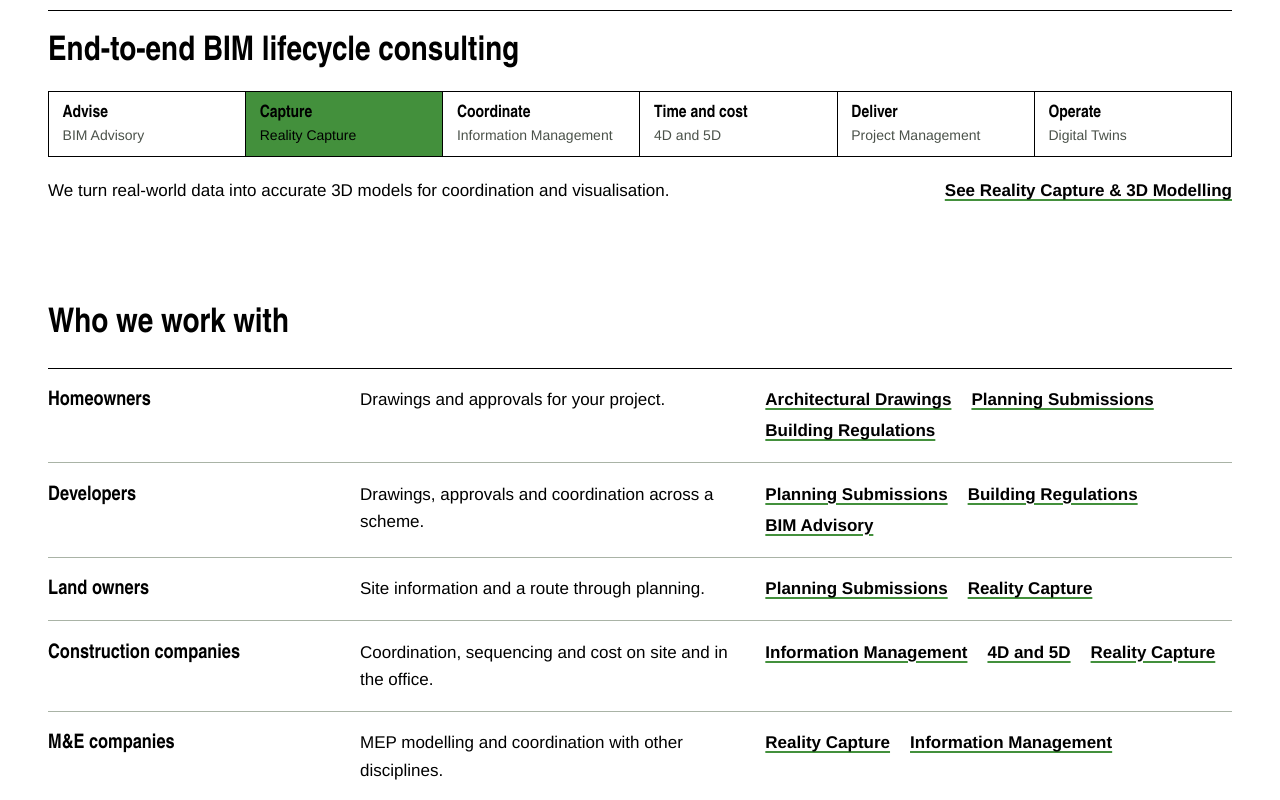
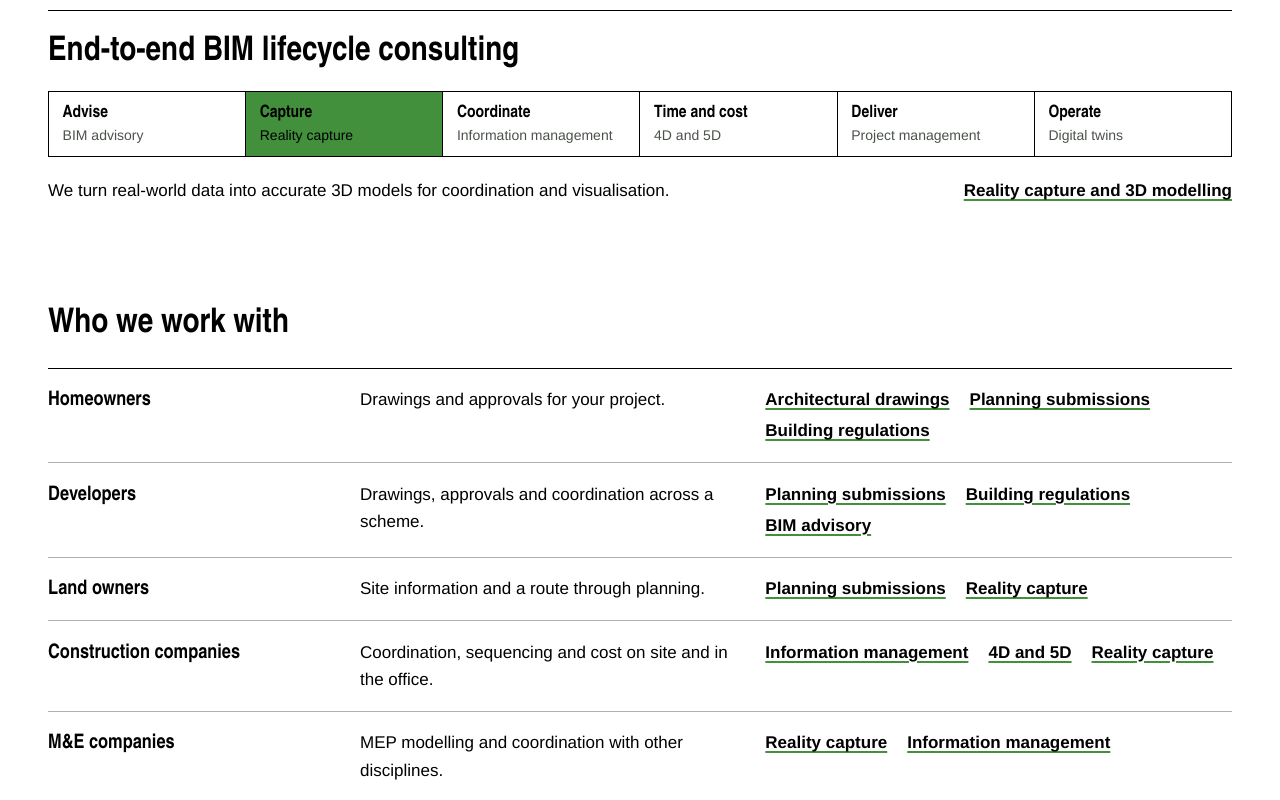
Before and after one commit to iBIM-Limited/ibim-website, an Astro site: page / in a window 1280 px wide. Shown: the part 720-1520 px from the top of the page. Built offline with nearby package versions, Linux system fonts and the light colour scheme; Astro itself is replaced by a stand-in of ours; animation ran at ten frames a second.

Commit message:
Use chosen home page heading and sentence case throughout
Co-Authored-By: Claude Opus 5.5 <noreply@anthropic.com>

```diff
--- a/src/data/services.ts
+++ b/src/data/services.ts
@@ -19,12 +19,12 @@ export type Service = {
 export const services: Service[] = [
   {
     slug: 'bim-advisory',
-    questions: [{ q: 'What is BIM?', a: 'Building Information Modelling is a way of creating and managing information about a building or asset through a shared digital model, so everyone works from the same information.' }],
+    questions: [{ q: 'What is BIM?', a: 'Building information modelling is a way of creating and managing information about a building or asset through a shared digital model, so everyone works from the same information.' }],
     state: 'advise',
     stage: 'Advise',
-    name: 'BIM Advisory & Implementation',
-    short: 'BIM Advisory',
-    title: 'BIM Advisory & Implementation',
+    name: 'BIM advisory and implementation',
+    short: 'BIM advisory',
+    title: 'BIM advisory and implementation',
     description: 'Transform your projects with iBIM’s BIM advisory and implementation services, from assessment and strategy to adoption and support.',
     lead: 'From consulting and strategy development to implementation and support, we help your business adopt BIM in a way that lasts.',
     steps: [
@@ -38,9 +38,9 @@ export const services: Service[] = [
     questions: [{ q: 'What is scan to BIM?', a: 'A building or site is captured with laser scanning or other survey methods, and that data is then used to create a 3D model of what exists.' }],
     state: 'capture',
     stage: 'Capture',
-    name: 'Reality Capture & 3D Modelling',
-    short: 'Reality Capture',
-    title: 'Reality Capture & 3D Modelling Services',
+    name: 'Reality capture and 3D modelling',
+    short: 'Reality capture',
+    title: 'Reality capture and 3D modelling services',
     description: 'iBIM turns drone, laser scan and survey data into accurate 3D models across architecture, MEP, structure, FF&E and civils.',
     lead: 'We turn real-world data into accurate 3D models for coordination and visualisation.',
     steps: [
@@ -52,29 +52,29 @@ export const services: Service[] = [
   },
   {
     slug: 'information-management',
-    questions: [{ q: 'What is a Common Data Environment?', a: 'A Common Data Environment, or CDE, is an agreed place and process for managing project information, so teams can share it and know which version is current.' }],
+    questions: [{ q: 'What is a common data environment?', a: 'A common data environment, or CDE, is an agreed place and process for managing project information, so teams can share it and know which version is current.' }],
     state: 'information',
     stage: 'Coordinate',
-    name: 'BIM Information Management',
-    short: 'Information Management',
-    title: 'BIM Information Management',
-    description: 'Appoint iBIM as your Project Information Manager for common data environments, clash detection, auditing, dashboards and reporting.',
-    lead: 'Appoint one of our team as your Project Information Manager. We look after collaboration, data integrity and coordination so the project keeps moving.',
+    name: 'BIM information management',
+    short: 'Information management',
+    title: 'BIM information management',
+    description: 'Appoint iBIM as your project information manager for common data environments, clash detection, auditing, dashboards and reporting.',
+    lead: 'Appoint one of our team as your project information manager. We look after collaboration, data integrity and coordination so the project keeps moving.',
     steps: [
       { title: 'Understand data needs', body: 'We evaluate project and organisational requirements, then design information workflows that improve collaboration and coordination across teams.' },
-      { title: 'Implement data frameworks', body: 'We develop standardised data structures and protocols, establish a Common Data Environment (CDE) and integrate coordination workflows, working towards clash-free designs.' },
+      { title: 'Implement data frameworks', body: 'We develop standardised data structures and protocols, establish a common data environment (CDE) and integrate coordination workflows, working towards clash-free designs.' },
       { title: 'Ensure compliance and QA', body: 'We support ongoing information management through auditing, clash detection and coordination reviews, with compliance against standards and continuous improvement.' },
     ],
-    includes: ['Project Information Manager', 'Common Data Environment', 'Clash detection', 'Auditing', 'Custom dashboards and reporting'],
+    includes: ['Project information manager', 'Common data environment', 'Clash detection', 'Auditing', 'Custom dashboards and reporting'],
   },
   {
     slug: 'construction-sequencing-and-cost-consultancy-4d5d',
     questions: [{ q: 'What are 4D and 5D BIM?', a: '4D links a model to the construction programme, so you can see how the sequence works. 5D adds cost information, so you can see how design and programme changes affect the budget.' }],
     state: 'sequence',
     stage: 'Time and cost',
-    name: 'Construction Sequencing & Cost (4D/5D)',
+    name: 'Construction sequencing and cost (4D/5D)',
     short: '4D and 5D',
-    title: 'Construction Sequencing & Cost Consultancy (4D/5D)',
+    title: 'Construction sequencing and cost consultancy (4D/5D)',
     description: 'Integrate time and cost data into your BIM models with iBIM’s 4D and 5D consultancy for smarter planning and decisions.',
     lead: 'We bring time and cost into your BIM workflows, for smarter project planning and decision-making.',
     steps: [
@@ -88,9 +88,9 @@ export const services: Service[] = [
     questions: [{ q: 'What is integrated project delivery?', a: 'It is an approach that brings the client, designers and contractors together early and shares information and decisions across the team, instead of working in separate stages.' }],
     state: 'delivery',
     stage: 'Deliver',
-    name: 'Project Management & Integrated Project Delivery',
-    short: 'Project Management',
-    title: 'Project Management & Integrated Project Delivery',
+    name: 'Project management and integrated project delivery',
+    short: 'Project management',
+    title: 'Project management and integrated project delivery',
     description: 'iBIM uses digital tools, BIM processes and integrated project procurement to deliver projects on time, within budget and with precision.',
     lead: 'We use digital tools to deliver projects on time, within budget and with precision.',
     steps: [
@@ -104,9 +104,9 @@ export const services: Service[] = [
     questions: [{ q: 'What is a digital twin?', a: 'A digital twin is a virtual model of a physical asset that is connected to data about how the asset is performing, so it can support operational decisions.' }],
     state: 'twin',
     stage: 'Operate',
-    name: 'Digital Twins & FM Consultancy',
-    short: 'Digital Twins',
-    title: 'Digital Twins & FM Consultancy',
+    name: 'Digital twins and FM consultancy',
+    short: 'Digital twins',
+    title: 'Digital twins and FM consultancy',
     description: 'iBIM creates digital twins of physical assets to monitor performance, improve sustainability and reduce lifecycle costs.',
     lead: 'We create virtual replicas of physical assets to optimise operations and sustainability.',
     steps: [
@@ -123,9 +123,9 @@ export const architecturalServices: Service[] = [
     slug: 'architectural-drawings',
     state: 'drawings', stage: 'Architectural drawings', group: 'architectural',
     serviceType: 'Architectural drawing services',
-    name: 'Architectural Drawings',
-    short: 'Architectural Drawings',
-    title: 'Architectural Drawings',
+    name: 'Architectural drawings',
+    short: 'Architectural drawings',
+    title: 'Architectural drawings',
     description: 'Architectural drawings for homeowners, developers, land owners and contractors, from measured surveys to planning and building regulations packages.',
     lead: 'We produce architectural drawings for homes and commercial buildings, from a survey of what exists through to drawings ready for planning or building regulations.',
     steps: [
@@ -144,9 +144,9 @@ export const architecturalServices: Service[] = [
     slug: 'planning-submissions',
     state: 'planning', stage: 'Planning', group: 'architectural',
     serviceType: 'Planning application drawings and submissions',
-    name: 'Planning Submissions',
-    short: 'Planning Submissions',
-    title: 'Planning Drawings and Submissions',
+    name: 'Planning submissions',
+    short: 'Planning submissions',
+    title: 'Planning drawings and submissions',
     description: 'Planning drawings and application submissions, prepared to meet national requirements and your council’s local validation list.',
     lead: 'We prepare planning drawings and submit applications, so your application has what the council needs to validate and assess it.',
     steps: [
@@ -175,9 +175,9 @@ export const architecturalServices: Service[] = [
     slug: 'building-regulations-drawings',
     state: 'regs', stage: 'Building regulations', group: 'architectural',
     serviceType: 'Building regulations drawings',
-    name: 'Building Regulations Drawings',
-    short: 'Building Regulations',
-    title: 'Building Regulations Drawings',
+    name: 'Building regulations drawings',
+    short: 'Building regulations',
+    title: 'Building regulations drawings',
     description: 'Building regulations drawings with the construction detail your builder and building control body need.',
     lead: 'We produce building regulations drawings with the construction information your builder and building control body need.',
     steps: [
@@ -205,7 +205,7 @@ export const sheets = [
   { path: '/', name: 'Home' },
   ...allServices.map((s) => ({ path: `/${s.slug}`, name: s.short })),
   { path: '/preston-lancashire', name: 'Preston and Lancashire' },
-  { path: '/software-development', name: 'Software Development' },
+  { path: '/software-development', name: 'Software development' },
   { path: '/about', name: 'About' },
   { path: '/contact', name: 'Contact' },
   { path: '/privacy', name: 'Privacy' },
--- a/src/pages/index.astro
+++ b/src/pages/index.astro
@@ -11,13 +11,13 @@ const audiences = [
   { name: 'Construction companies', need: 'Coordination, sequencing and cost on site and in the office.', links: ['information-management', 'construction-sequencing-and-cost-consultancy-4d5d', 'reality-capture-and-3d-modelling-services'] },
   { name: 'M&E companies', need: 'MEP modelling and coordination with other disciplines.', links: ['reality-capture-and-3d-modelling-services', 'information-management'] },
 ];
-const sectors = ['Residential', 'Commercial', 'Civil Engineering & Infrastructure', 'Industrial'];
+const sectors = ['Residential', 'Commercial', 'Civil engineering and infrastructure', 'Industrial'];
 ---
-<Base title="BIM Consultancy and Architectural Services | iBIM" description="BIM consultancy, architectural drawings, planning submissions and building regulations for homeowners, developers, land owners, contractors and M&amp;E firms.">
+<Base title="BIM consultancy and architectural services | iBIM" description="BIM consultancy, architectural drawings, planning submissions and building regulations for homeowners, developers, land owners, contractors and M&amp;E firms.">
   <section class="wrap hero" id="lifecycle">
     <div class="hero__copy">
-      <h1>BIM consultancy and architectural drawings</h1>
-      <p class="lead">For homeowners, developers, land owners, construction companies and M&amp;E contractors. Our collaborative approach gives you more control, with transparency and efficiency.</p>
+      <h1>From first drawing to digital twin</h1>
+      <p class="lead">Architectural, planning and BIM services for homeowners, developers, land owners, construction and M&amp;E companies.</p>
       <div class="actions">
         <a class="button" href="/contact">Talk to us about a project</a>
         <a class="textlink" href="/about">About iBIM</a>
@@ -43,7 +43,7 @@ const sectors = ['Residential', 'Commercial', 'Civil Engineering & Infrastructur
         {services.map((s) => (
           <div class="stop-panel" data-panel={s.state} hidden={s.state !== initial}>
             <p>{s.lead}</p>
-            <a class="textlink" href={`/${s.slug}`}>See {s.name}</a>
+            <a class="textlink" href={`/${s.slug}`}>{s.name}</a>
           </div>
         ))}
       </div>
--- a/src/pages/preston-lancashire.astro
+++ b/src/pages/preston-lancashire.astro
@@ -3,10 +3,10 @@ import Base from '../layouts/Base.astro';
 import { architecturalServices, services } from '../data/services';
 const checklist = 'https://www.preston.gov.uk/article/5129/Validation-Checklist-for-Planning-and-Other-Applications';
 ---
-<Base title="BIM and Architectural Services in Preston and Lancashire" description="BIM consultancy, architectural drawings, planning submissions and building regulations drawings for projects in Preston and across Lancashire.">
+<Base title="BIM and architectural services in Preston and Lancashire" description="BIM consultancy, architectural drawings, planning submissions and building regulations drawings for projects in Preston and across Lancashire.">
   <section class="wrap page-head">
     <h1>BIM and architectural services in Preston and Lancashire</h1>
-    <p class="lead">We work with homeowners, developers, land owners, construction companies and M&amp;E contractors on projects in Preston and across Lancashire, as well as the wider UK.</p>
+    <p class="lead">We work with homeowners, developers, land owners, construction and M&amp;E companies on projects in Preston and across Lancashire, as well as the wider UK.</p>
     <a class="button" href="/contact">Talk to us about your project</a>
   </section>
 
--- a/src/pages/software-development.astro
+++ b/src/pages/software-development.astro
@@ -2,7 +2,7 @@
 import Base from '../layouts/Base.astro';
 import Form from '../components/Form.astro';
 ---
-<Base title="Software Development" description="iBIM is investing in a digital twin platform that connects BIM workflows to facilities management using AI. Join the waiting list.">
+<Base title="Software development" description="iBIM is investing in a digital twin platform that connects BIM workflows to facilities management using AI. Join the waiting list.">
   <section class="wrap contact">
     <div class="contact__intro">
       <h1>A digital twin platform for BIM and FM</h1>
```
Also changed, not shown: docs/seo-next-steps.md (+3 -3 lines), public/img/og.png.
